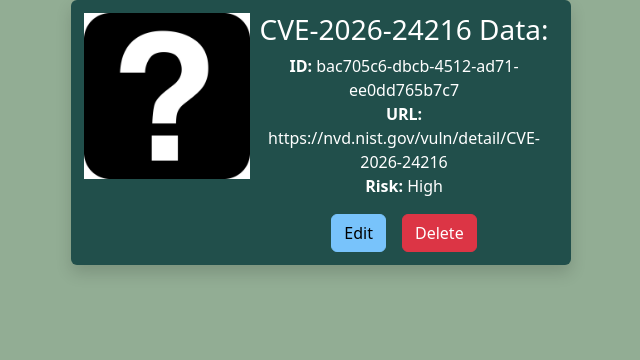
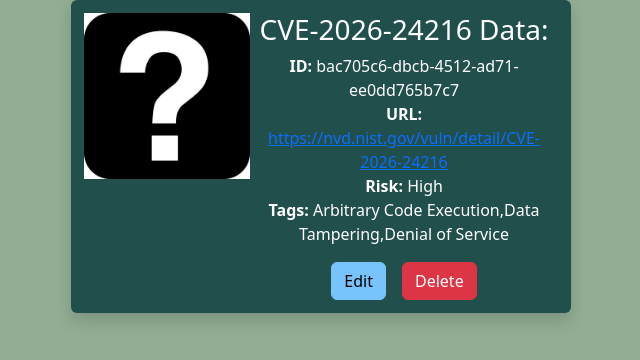
Before and after one commit to reidjessica642/CVES-API-frontend, an Angular app: page / in a window 1280 px wide. Shown: the top 360 px of the page, without its empty margins (319-959 px from the left). Built offline with nearby package versions, Linux system fonts and the light colour scheme.

Commit message:
Small data changes, added Cve type and mock data

```diff
--- a/src/app/cve-data/cve-data.html
+++ b/src/app/cve-data/cve-data.html
@@ -2,9 +2,10 @@
     <img class="flex-shrink-0" src="/images/unknown.png">
     <div class="text-data text-center ms-auto">
         <h3>{{currentCVE.name}} Data: </h3>
-        <div><span>ID:</span> {{currentCVE.id}}</div>
-        <div><span>URL:</span> {{currentCVE.url}}</div>
-        <div><span>Risk:</span> {{currentCVE.risk}}</div>
+        <div><span>ID: </span>{{currentCVE.id}}</div>
+        <div><span>URL: </span><a href="{{currentCVE.url}}" target="_blank">{{currentCVE.url}}</a></div>
+        <div><span>Risk: </span>{{currentCVE.risk}}</div>
+        <div><span>Tags: </span>{{currentCVE.tags}}</div>
 
         <div class="mt-3 d-flex justify-content-center gap-3">
             <a class="btn btn-primary">Edit</a>
--- a/src/app/cve-data/cve-data.ts
+++ b/src/app/cve-data/cve-data.ts
@@ -1,4 +1,5 @@
 import { Component, signal } from '@angular/core';
+import { CVE } from '../mock-data/mock-cve.js';
 
 @Component({
   selector: 'app-cve-data',
@@ -9,10 +10,5 @@
 export class CveData {
   protected readonly testVar = signal('hello world');
 
-  protected readonly currentCVE = {
-    name: "CVE-2026-24216",
-    id: "bac705c6-dbcb-4512-ad71-ee0dd765b7c7",
-    url: "https://nvd.nist.gov/vuln/detail/CVE-2026-24216",
-    risk: "High",
-  }
+  protected readonly currentCVE = CVE;
 }
--- /dev/null
+++ b/src/app/mock-data/mock-cve.ts
@@ -0,0 +1,13 @@
+import { Cve } from "../types/cve.js";
+
+export const CVE: Cve = {
+    name: "CVE-2026-24216",
+    id: "bac705c6-dbcb-4512-ad71-ee0dd765b7c7",
+    url: "https://nvd.nist.gov/vuln/detail/CVE-2026-24216",
+    risk: "High",
+    tags: [
+        "Arbitrary Code Execution",
+        "Data Tampering",
+        "Denial of Service"
+    ],
+}
--- /dev/null
+++ b/src/app/types/cve.ts
@@ -0,0 +1,7 @@
+export interface Cve {
+    name: string;
+    id: string;
+    url: string;
+    risk: string;
+    tags: string[];
+}
```
Also changed, not shown: src/app/mock-data/mock-cves.ts (added, +34 -0 lines).
